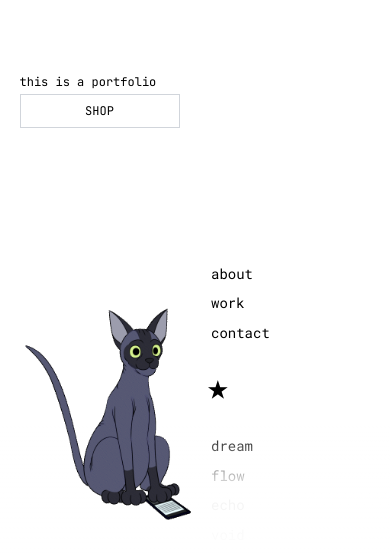
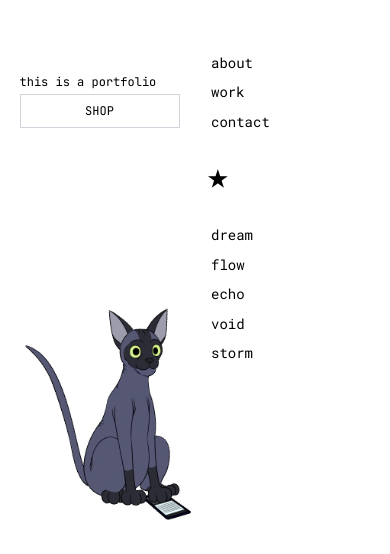
Before and after one commit to shuhzeb-dotcom/fresh-canvas, a React (Vite) app: page / in a window 390 px wide. Shown: the part 290-844 px from the top of the page. Built offline with nearby package versions, Linux system fonts and the light colour scheme; a web font is replaced by a local one.

Commit message:
Improve poem list visibility

```diff
--- a/src/App.tsx
+++ b/src/App.tsx
@@ -369,9 +369,9 @@ function App() {
             <div
               ref={projectListRef}
               className="h-screen overflow-y-scroll scrollbar-hide relative z-10 pointer-events-none"
-              style={{ paddingTop: '65vh' }}
+              style={{ paddingTop: '40vh' }}
             >
-              <div className="space-y-1 sm:space-y-2 pb-[32rem] md:pb-[32rem] lg:pb-[40rem] xl:pb-[48rem] 2xl:pb-[56rem]">
+              <div className="space-y-1 sm:space-y-2 pb-[25vh]">
                 {projects.map((project, index) => (
                   <div key={project.name}>
                     {index === 3 && (
```
